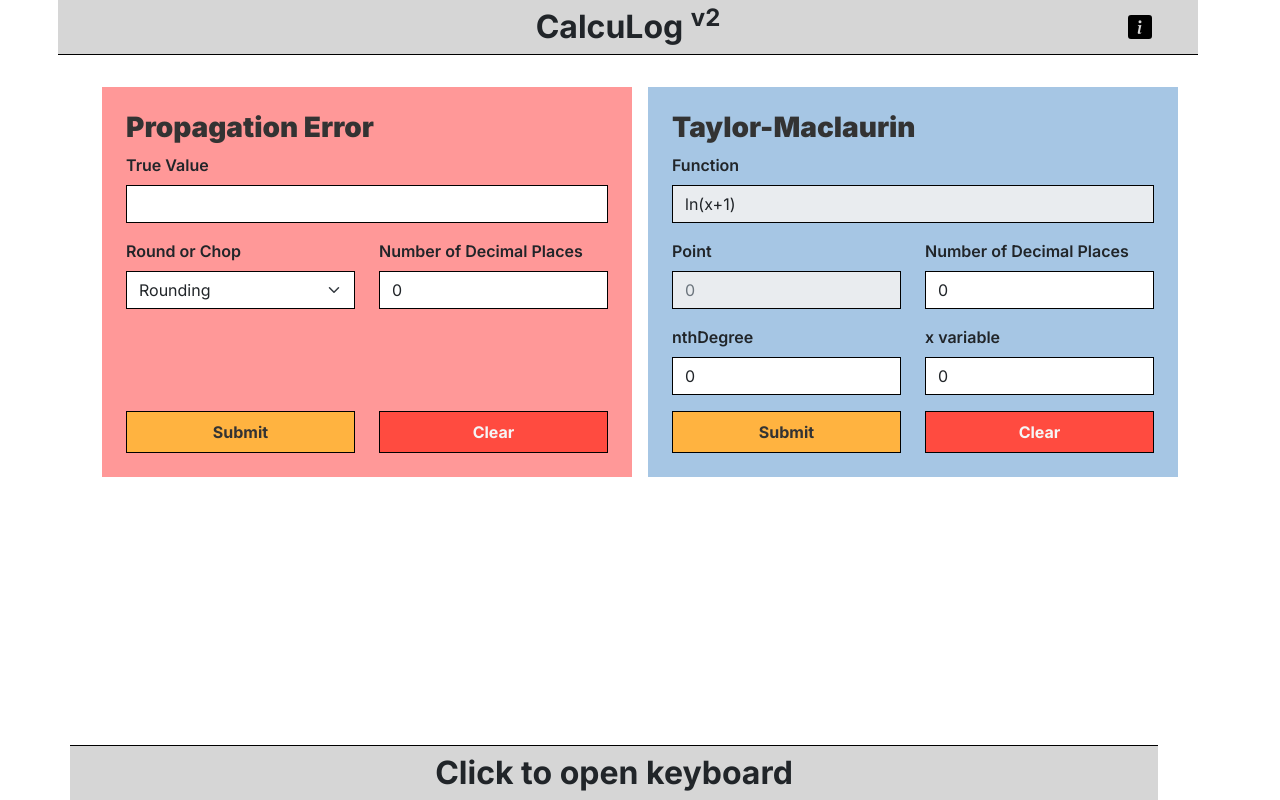
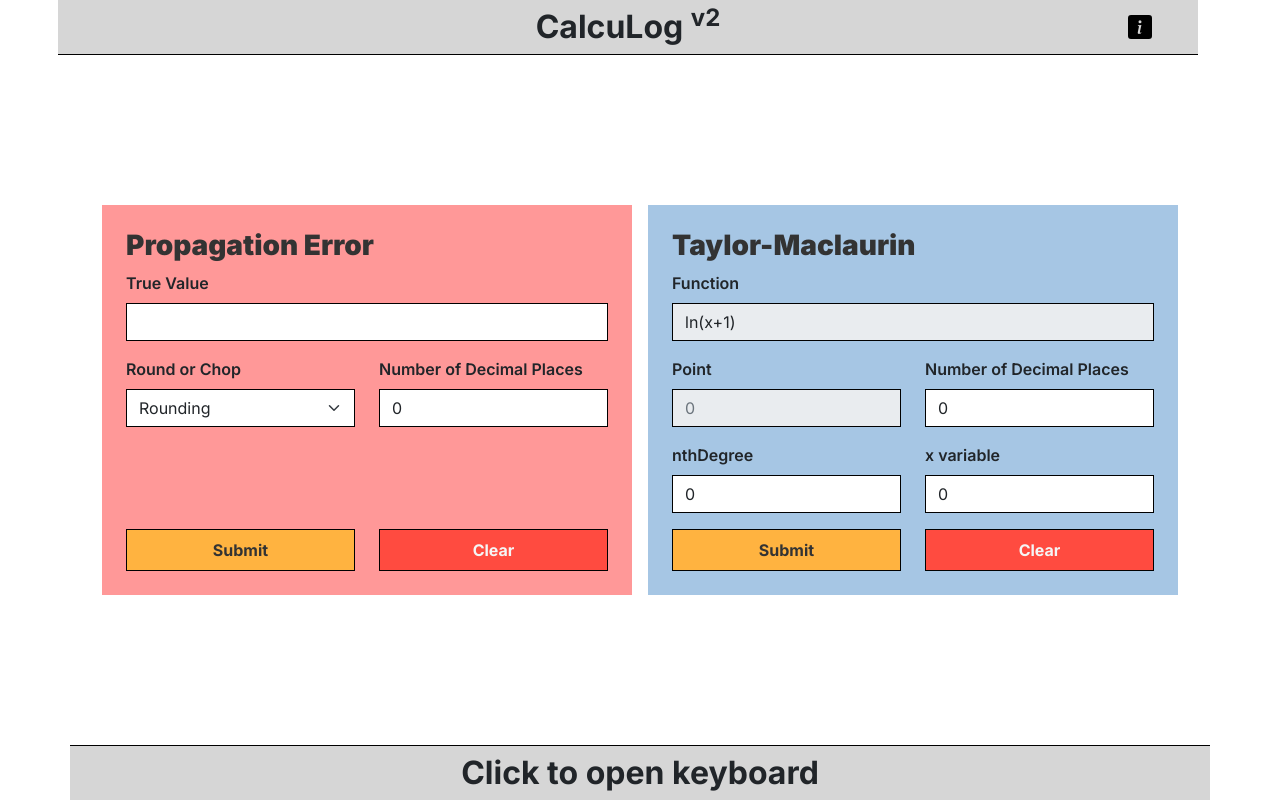
Before and after one commit to lonewanderer27/CalcuLog, a React (Vite) app: page / in a window 1280 px wide. Built offline with nearby package versions, Linux system fonts and the light colour scheme.

Commit message:
center align the screens

```diff
--- a/src/App.css
+++ b/src/App.css
@@ -46,9 +46,6 @@
 
 .keyboard {
   border-top: 1px solid black;
-  position: absolute;
-  bottom: 0;
-  width: 85%;
   margin: auto;
   cursor: pointer;
 }
--- a/src/App.tsx
+++ b/src/App.tsx
@@ -66,7 +66,7 @@
   console.log("screen: ", screen)
 
   return (
-    <div className="App container">
+    <div className="App container d-flex flex-column justify-content-between">
       <div className="row">
       <Header/>
       </div>
```
